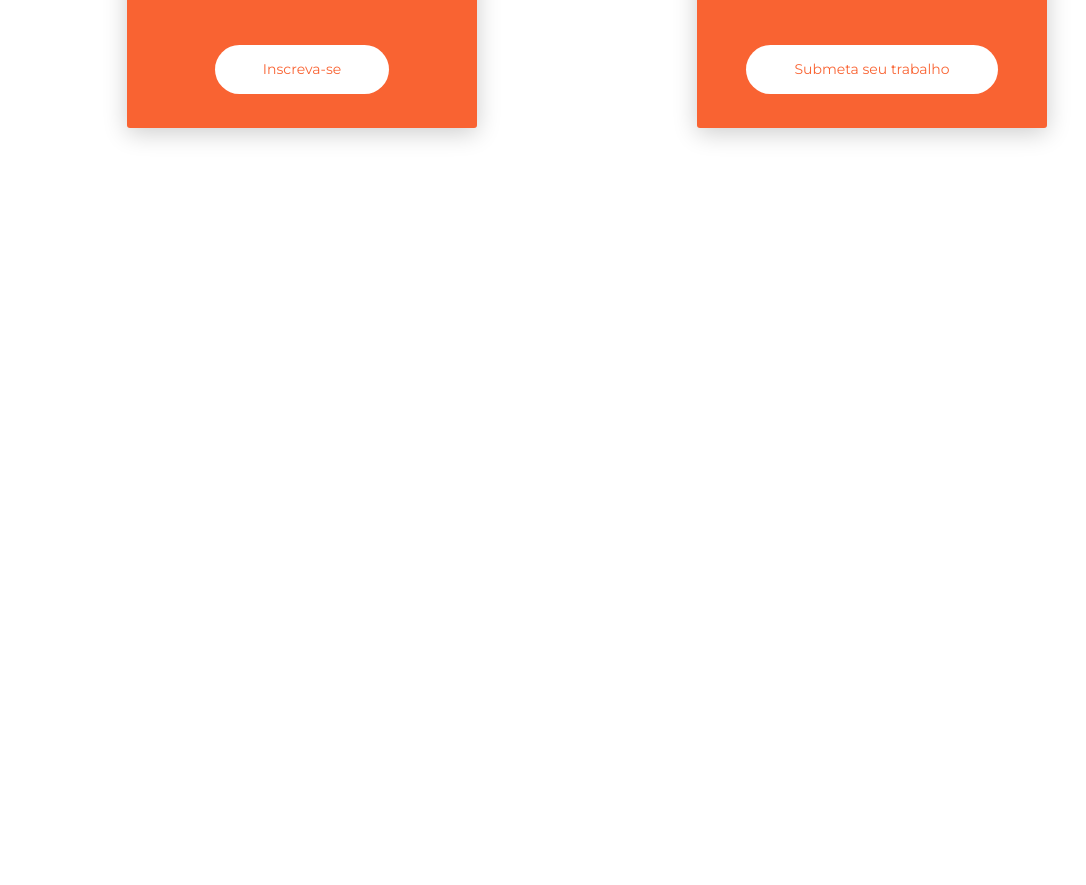
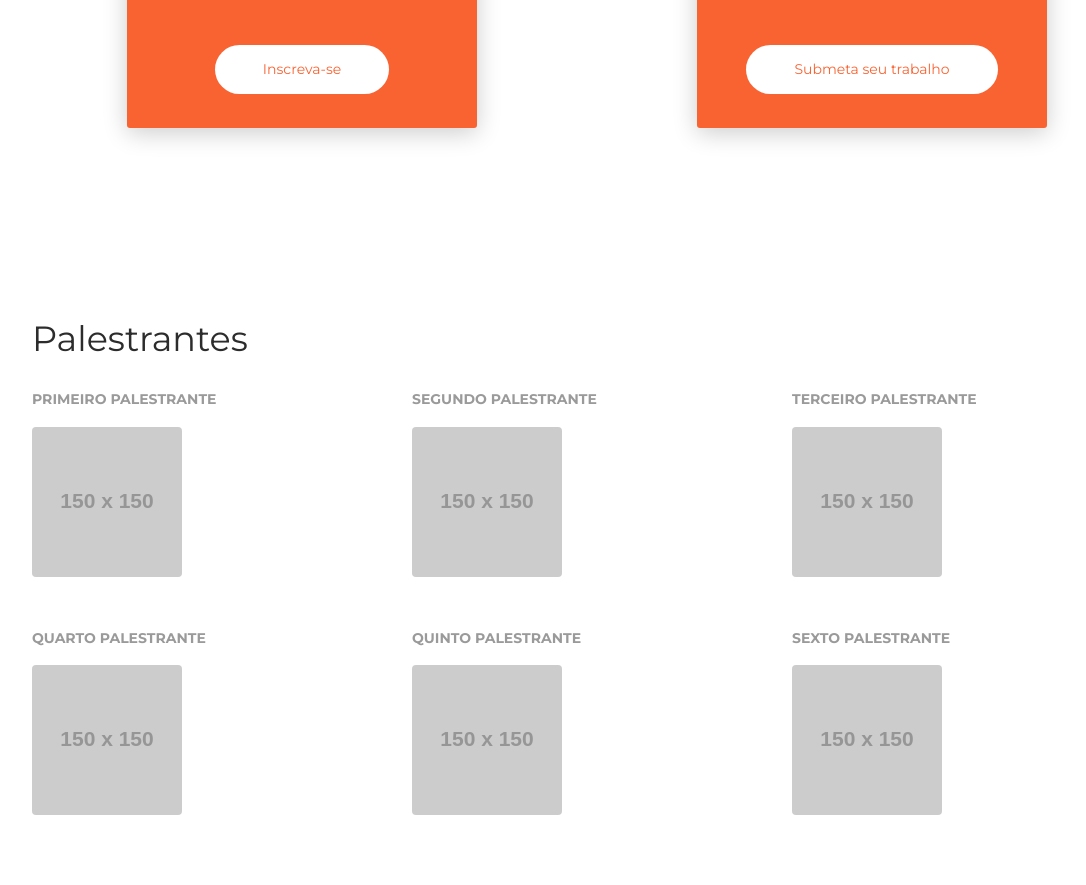
Before and after one commit to cadidh/cadidh.github.io, a website: page index.html in a window 1280 px wide. Shown: the part 1916-2801 px from the top of the page, without its empty margins (53-1139 px from the left). Before the commit the page ends 2166 px from the top, so only its background shows below. Drawn offline with Linux system fonts and the light colour scheme; placeholder pictures from the web are drawn by us.

Commit message:
Adicionando seção "palestrantes"

```diff
--- a/index.html
+++ b/index.html
@@ -140,6 +140,42 @@
                     </div>
                 </div>
             </div>
+            <div class="section">
+                <div class="container">
+                    <div id="palestrantes">
+                        <h2>Palestrantes</h2>
+                        <div class="row">
+                            <div class="col-sm-3">
+                                <p class="category">Primeiro Palestrante</p>
+                                <img src="http://placehold.it/150" alt="Rounded Image" class="rounded">
+                            </div>
+                            <div class="col-sm-3 offset-sm-1">
+                                <p class="category">Segundo Palestrante</p>
+                                <img src="http://placehold.it/150" alt="Circle Image" class="rounded">
+                            </div>
+                            <div class="col-sm-3 offset-sm-1">
+                                <p class="category">Terceiro Palestrante</p>
+                                <img src="http://placehold.it/150" alt="Raised Image" class="rounded">
+                            </div>
+                        </div>
+                        <div class="space-50"></div>
+                        <div class="row">
+                            <div class="col-sm-3">
+                                <p class="category">Quarto Palestrante</p>
+                                <img src="http://placehold.it/150" alt="Thumbnail Image" class="rounded">
+                            </div>
+                            <div class="col-sm-3 offset-sm-1">
+                                <p class="category">Quinto Palestrante</p>
+                                <img src="http://placehold.it/150" alt="Circle Image" class="rounded">
+                            </div>
+                            <div class="col-sm-3 offset-sm-1">
+                                <p class="category">Sexto Palestrante</p>
+                                <img src="http://placehold.it/150" alt="Raised Image" class="rounded">
+                            </div>
+                        </div>
+                    </div>
+                </div>
+            </div>
         </div>
     </div>
 </body>
```
